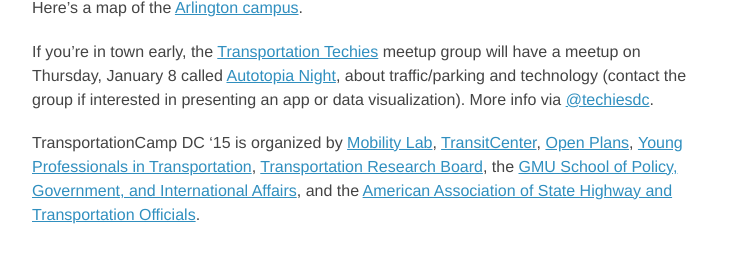
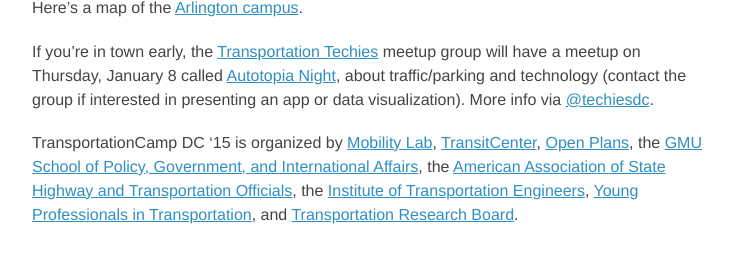
Before and after one commit to transpocamp/transportationcamp.org, a Jekyll site: the page built from events/dc-2015/index.markdown, in a window 1280 px wide and 900 px high, scrolled down 1480 px, cut to the strip 590-853 px from the top of the window. Shown: the whole strip, without its empty margins (272-1004 px from the left). Built offline with Jekyll 4.4.1, drawn with Linux system fonts in a browser that asks for light colours; nearby versions of some CDN libraries; Markdown is read by kramdown in place of the engine named in the settings.

Commit message:
Add ITE to sponsor list

```diff
--- a/events/dc-2015/index.markdown
+++ b/events/dc-2015/index.markdown
@@ -44,4 +44,4 @@
 
 If you're in town early, the [Transportation Techies](http://www.meetup.com/Transportation-Techies/) meetup group will have a meetup on Thursday, January 8 called [Autotopia Night](http://www.meetup.com/Transportation-Techies/events/213357602/), about traffic/parking and technology (contact the group if interested in presenting an app or data visualization). More info via [@techiesdc](https://twitter.com/techiesdc).
 
-TransportationCamp DC '15 is organized by [Mobility Lab](http://mobilitylab.org/), [TransitCenter](http://transitcenter.org/), [Open Plans](http://openplans.org/), [Young Professionals in Transportation](http://yptransportation.org/), [Transportation Research Board](http://www.trb.org/), the [GMU School of Policy, Government, and International Affairs](http://spgia.gmu.edu/), and the [American Association of State Highway and Transportation Officials](http://www.transportation.org/).
+TransportationCamp DC '15 is organized by [Mobility Lab](http://mobilitylab.org/), [TransitCenter](http://transitcenter.org/), [Open Plans](http://openplans.org/), the [GMU School of Policy, Government, and International Affairs](http://spgia.gmu.edu/), the [American Association of State Highway and Transportation Officials](http://www.transportation.org/), the [Institute of Transportation Engineers](http://www.ite.org/), [Young Professionals in Transportation](http://yptransportation.org/), and [Transportation Research Board](http://www.trb.org/).
```
